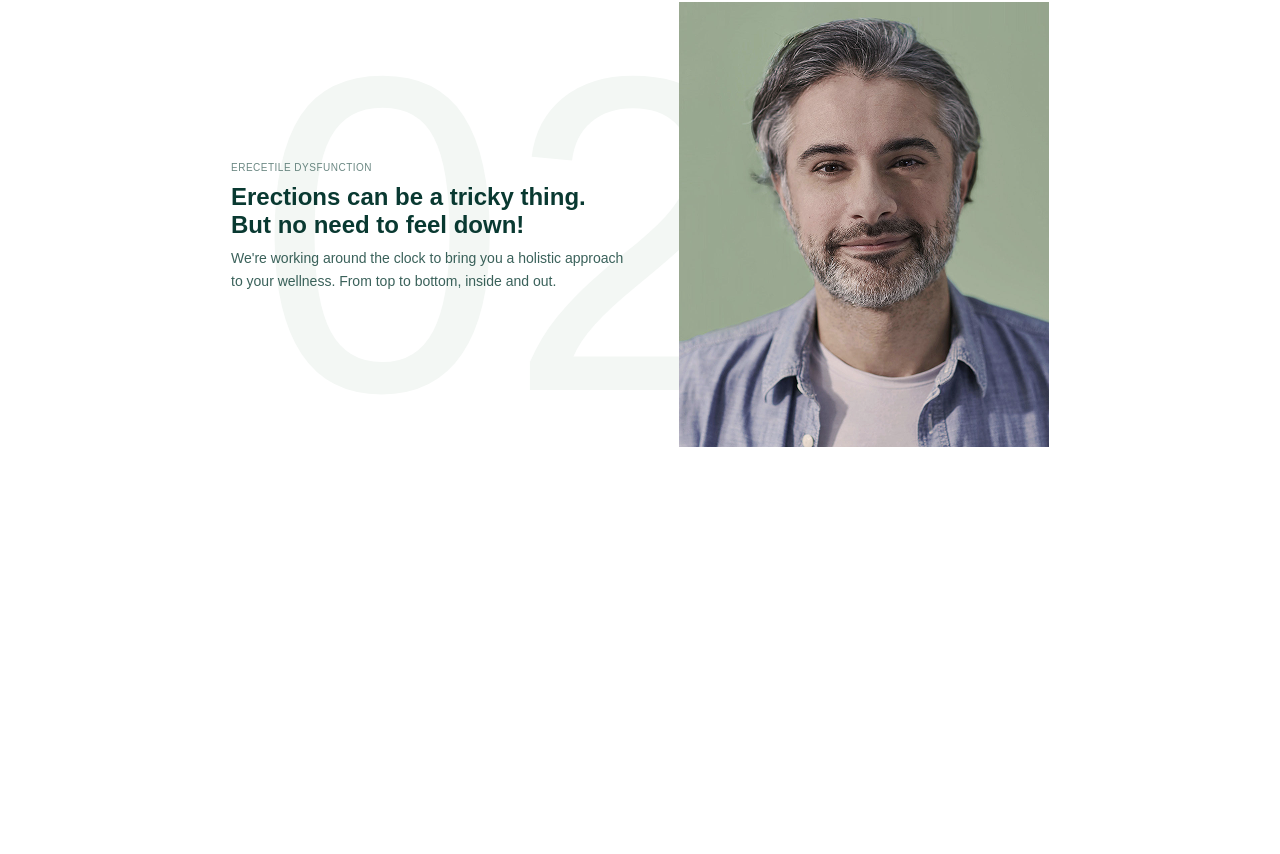
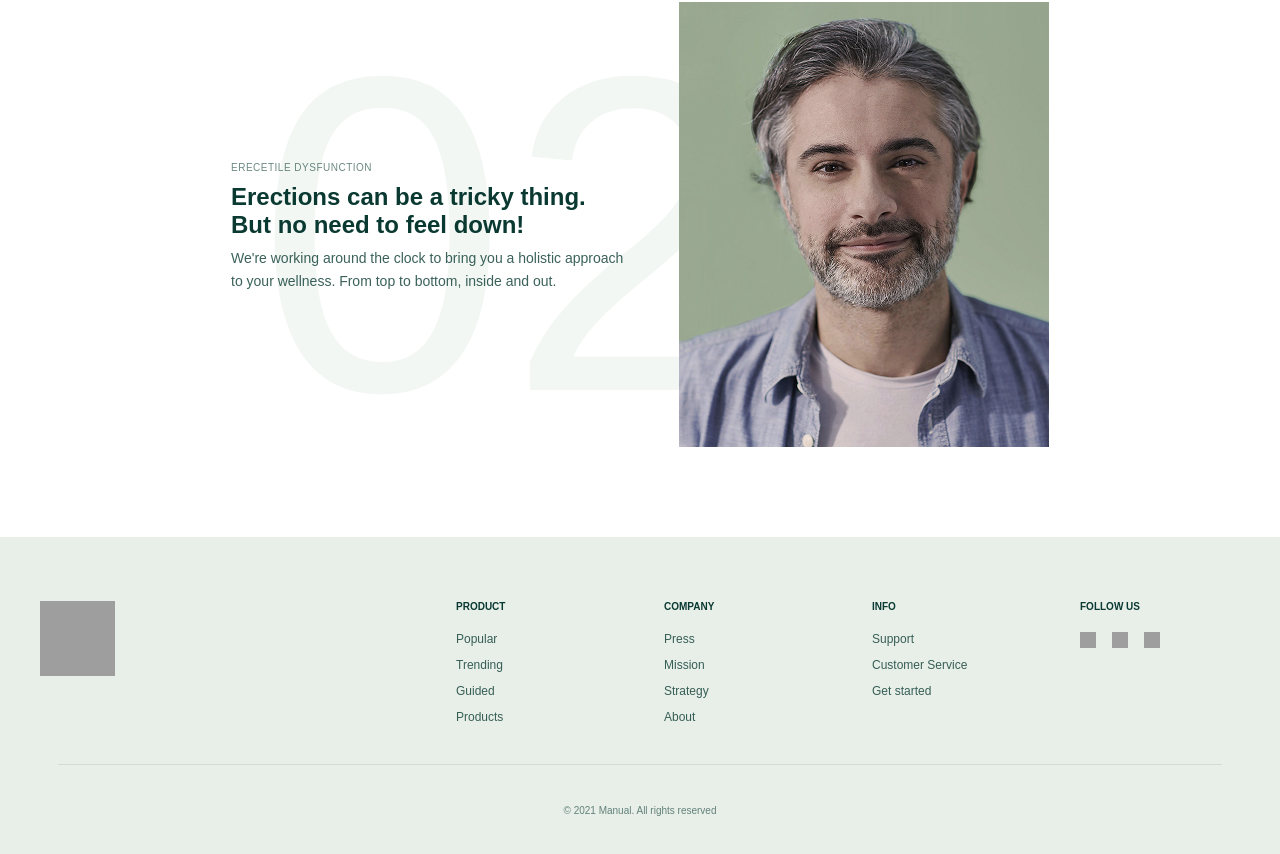
Before and after one commit to RunGT/manual, a Next.js app: page / in a window 1280 px wide. Shown: the part 1538-2392 px from the top of the page. Before the commit the page ends 2075 px from the top, so only its background shows below. Built offline with nearby package versions, Linux system fonts and the light colour scheme; grey boxes are pictures that could not be loaded.

Commit message:
Added: Footer section

```diff
--- /dev/null
+++ b/src/components/Footer.styles.ts
@@ -0,0 +1,109 @@
+import styled, { css } from "styled-components";
+
+export const FooterWrapper = styled.footer`
+  background-color: #e8efe9;
+  padding: 4rem 2rem 2rem;
+  display: flex;
+  flex-direction: column;
+  align-items: center;
+  gap: 2.5rem;
+
+  ${({ theme }) => css`
+    @media (max-width: ${theme.breakpoints.tablet}) {
+      padding: 3rem 1.5rem 1rem;
+    }
+  `}
+`;
+
+export const FooterTop = styled.div`
+  width: 100%;
+  max-width: 1200px;
+  display: flex;
+  justify-content: space-between;
+  align-items: flex-start;
+  flex-wrap: wrap;
+  gap: 2rem;
+`;
+
+export const FooterLogo = styled.img`
+  width: 75px;
+  height: 75px;
+  flex-shrink: 0;
+`;
+
+export const FooterColumns = styled.div`
+  display: flex;
+  flex-wrap: wrap;
+  gap: 3rem;
+
+  ${({ theme }) => css`
+    @media (max-width: ${theme.breakpoints.tablet}) {
+      flex-direction: column;
+      gap: 2rem;
+    }
+  `}
+`;
+
+export const FooterColumn = styled.div`
+  min-width: 160px;
+  display: flex;
+  flex-direction: column;
+  gap: 0.75rem;
+`;
+
+export const FooterHeading = styled.h4`
+  font-size: 0.625rem;
+  color: #093931;
+  text-transform: uppercase;
+  margin-bottom: 0.5rem;
+`;
+
+export const FooterLink = styled.a`
+  font-size: 0.75rem;
+  color: #093931cc;
+  text-decoration: none;
+  transition: color 0.3s;
+
+  &:hover {
+    color: #093931;
+  }
+`;
+
+export const SocialIcons = styled.div`
+  display: flex;
+  gap: 1rem;
+  align-items: center;
+`;
+
+export const SocialIcon = styled.img`
+  width: 16px;
+  height: 16px;
+  cursor: pointer;
+  transition: opacity 0.3s ease;
+
+  &:hover {
+    opacity: 0.75;
+  }
+`;
+
+export const FooterDivider = styled.hr`
+  width: 100%;
+  max-width: 1164px;
+  height: 1px;
+  background-color: rgba(9, 57, 49, 0.1);
+  border: none;
+`;
+
+export const FooterBottom = styled.div`
+  width: 100%;
+  max-width: 1164px;
+  padding-bottom: 1rem;
+  display: flex;
+  justify-content: center;
+`;
+
+export const FooterNote = styled.p`
+  font-size: 0.625rem;
+  color: #09393199;
+  text-align: center;
+`;
--- /dev/null
+++ b/src/components/Footer.tsx
@@ -0,0 +1,62 @@
+import React from "react";
+import {
+  FooterWrapper,
+  FooterTop,
+  FooterLogo,
+  FooterColumns,
+  FooterColumn,
+  FooterHeading,
+  FooterLink,
+  FooterBottom,
+  FooterDivider,
+  FooterNote,
+  SocialIcons,
+  SocialIcon
+} from "./Footer.styles";
+
+export default function Footer() {
+  return (
+
+    // TODO: Responsive text sizing also, stack and center element when on mobile and relevant breakpoints
+    <FooterWrapper>
+      <FooterTop>
+        <FooterLogo src="/logos/manual/symbol.svg" alt="Manual logo" />
+        <FooterColumns>
+          <FooterColumn>
+            <FooterHeading>Product</FooterHeading>
+            <FooterLink href="#">Popular</FooterLink>
+            <FooterLink href="#">Trending</FooterLink>
+            <FooterLink href="#">Guided</FooterLink>
+            <FooterLink href="#">Products</FooterLink>
+          </FooterColumn>
+          <FooterColumn>
+            <FooterHeading>Company</FooterHeading>
+            <FooterLink href="#">Press</FooterLink>
+            <FooterLink href="#">Mission</FooterLink>
+            <FooterLink href="#">Strategy</FooterLink>
+            <FooterLink href="#">About</FooterLink>
+          </FooterColumn>
+          <FooterColumn>
+            <FooterHeading>Info</FooterHeading>
+            <FooterLink href="#">Support</FooterLink>
+            <FooterLink href="#">Customer Service</FooterLink>
+            <FooterLink href="#">Get started</FooterLink>
+          </FooterColumn>
+          <FooterColumn>
+            <FooterHeading>Follow Us</FooterHeading>
+            <SocialIcons>
+              <SocialIcon src="/logos/brand/facebook.svg" alt="Facebook" />
+              <SocialIcon src="/logos/brand/google.svg" alt="Google" />
+              <SocialIcon src="/logos/brand/twitter.svg" alt="Twitter" />
+            </SocialIcons>
+          </FooterColumn>
+        </FooterColumns>
+      </FooterTop>
+      <FooterDivider />
+      <FooterBottom>
+        <FooterNote>© 2021 Manual. All rights reserved
+        </FooterNote>
+      </FooterBottom>
+    </FooterWrapper>
+  );
+}
--- a/src/pages/index.tsx
+++ b/src/pages/index.tsx
@@ -1,3 +1,4 @@
+import Footer from "@/components/Footer";
 import ErecetileDysfunctionSection from "@/components/helpsections/ErecetileDysfunctionSection";
 import HairLoss from "@/components/helpsections/HairLoss";
 import LandingHero from "@/components/LandingHero";
@@ -13,6 +14,7 @@ export default function Home() {
       <LandingHero />
       <HairLoss />
       <ErecetileDysfunctionSection />
+      <Footer />
     </>
   );
 }
```
Also changed, not shown: src/components/InfoSections.tsx (deleted).
